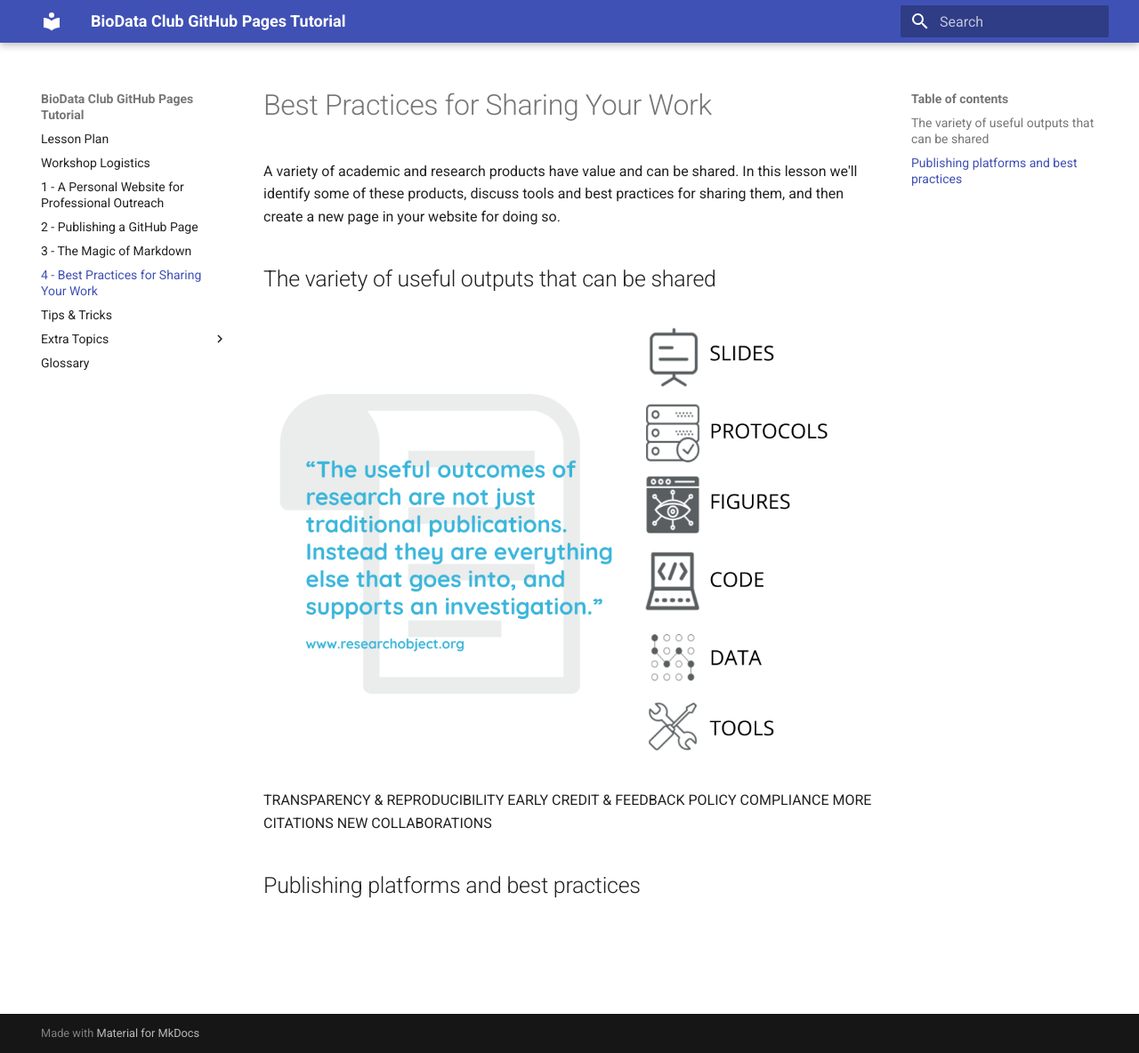
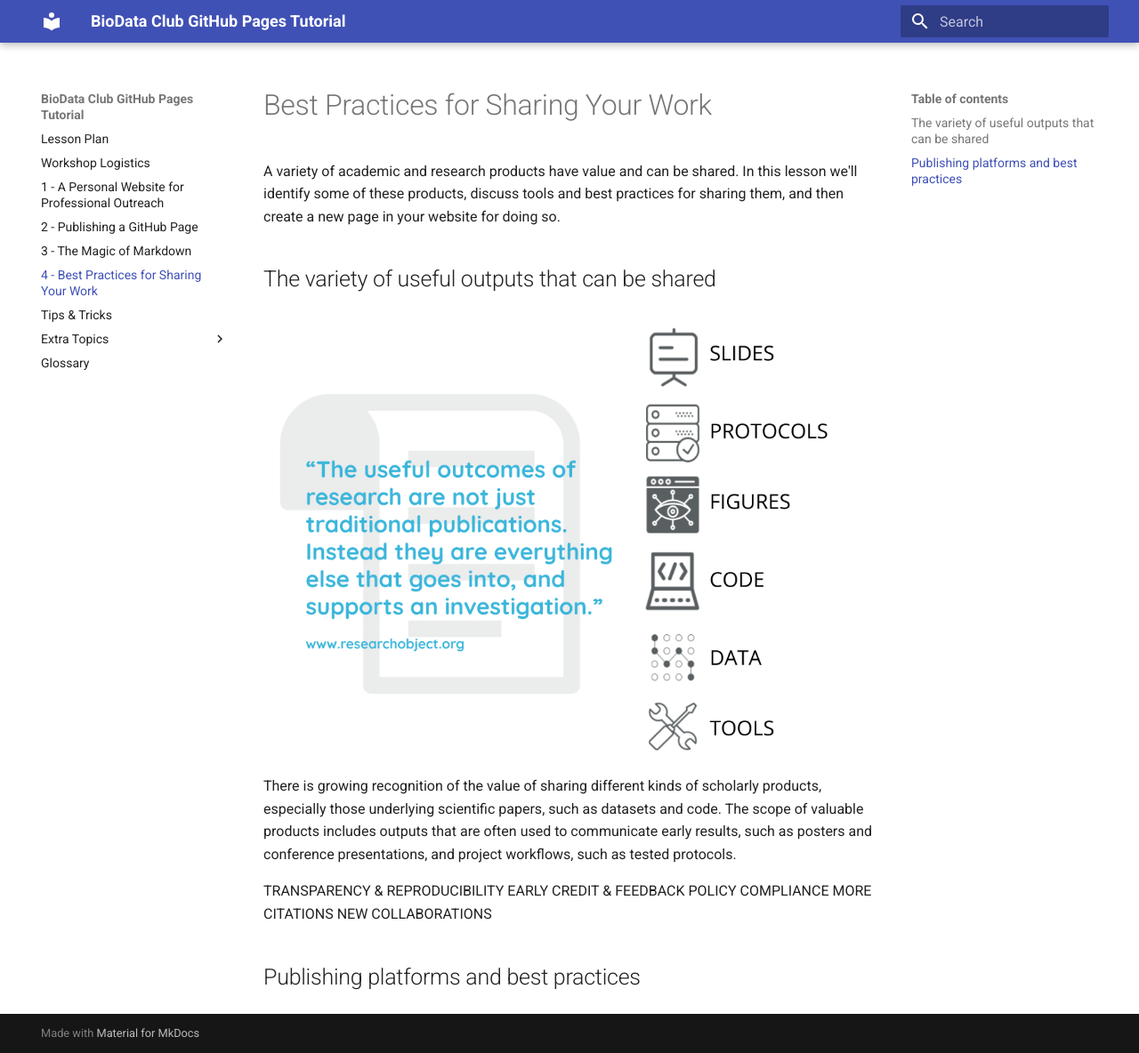
Before and after one commit to BioData-Club/ghpages-rtd, an MkDocs documentation site: the page built from docs/lessons/4.md, in a window 1280 px wide and 1184 px high. Shown: the whole window at 89% size. Built offline with MkDocs 1.6.1 and Material for MkDocs 9.7.7, drawn with Linux system fonts in a browser that asks for light colours; old or Windows-style settings are respelled for this version of MkDocs.

Commit message:
Update 4.md

```diff
--- a/docs/lessons/4.md
+++ b/docs/lessons/4.md
@@ -2,6 +2,7 @@
 A variety of academic and research products have value and can be shared.  In this lesson we'll identify some of these products, discuss tools and best practices for sharing them, and then create a new page in your website for doing so.
 ## The variety of useful outputs that can be shared
 ![outputs](../images/outputs.png)
+There is growing recognition of the value of sharing different kinds of scholarly products, especially those underlying scientific papers, such as datasets and code.  The scope of valuable products includes outputs that are often used to communicate early results, such as posters and conference presentations, and project workflows, such as tested protocols.
 
 
 
```
